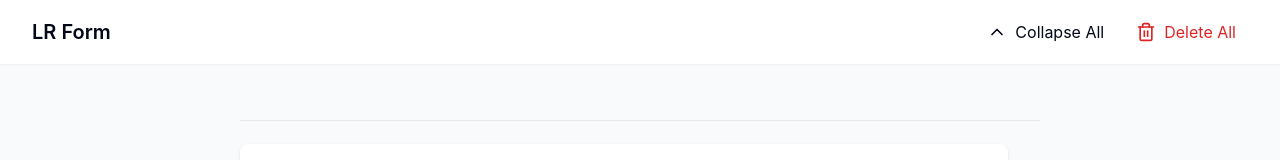
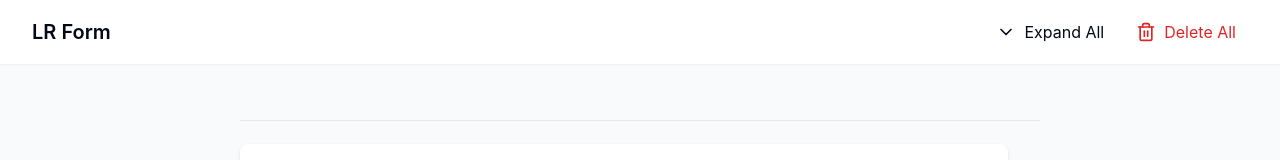
Before and after one commit to Gevork-Manukyan/LR-Form, a React (Vite) app: page / in a window 1280 px wide. Shown: the top 160 px of the page. Built offline with nearby package versions, Linux system fonts and the light colour scheme.

Commit message:
makes lawsuits collapsed by default on load

```diff
--- a/src/App.tsx
+++ b/src/App.tsx
@@ -6,7 +6,7 @@ import { ConfirmationModal } from './components/ui/ConfirmationModal';
 
 function App() {
   const [lawsuitIds, setLawsuitIds] = useState<string[]>([]);
-  const [isAllCollapsed, setIsAllCollapsed] = useState(false);
+  const [isAllCollapsed, setIsAllCollapsed] = useState(true);
   const [expandedLawsuitId, setExpandedLawsuitId] = useState<string | null>(null);
   const [showDeleteAllModal, setShowDeleteAllModal] = useState(false);
 
```
